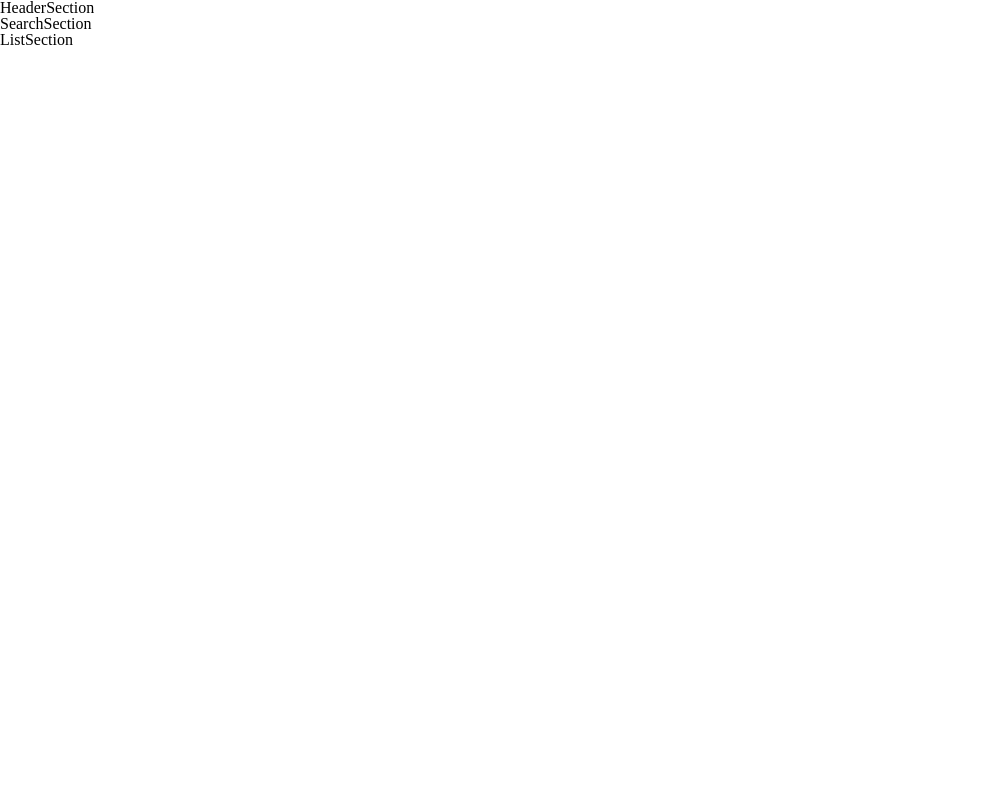
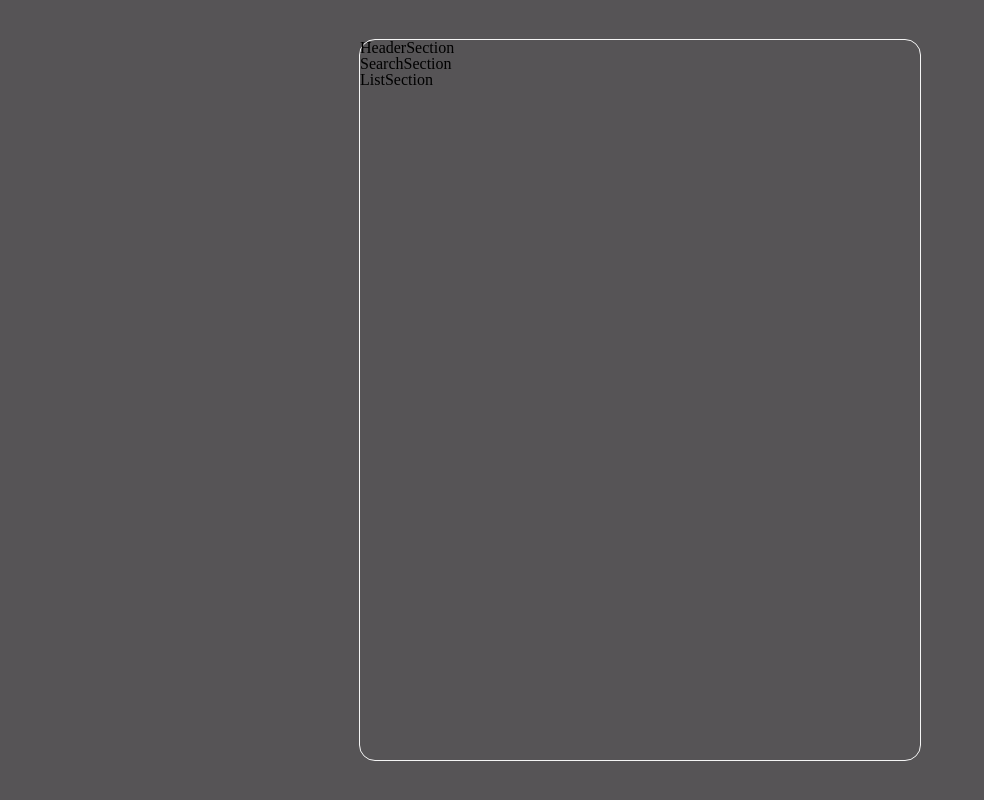
Before and after one commit to THE-SOPT-WEB/leeJooHaem, a React (Create React App) app in the folder week4/: page / in a window 1280 px wide. Shown: the whole page, without its empty margins (0-984 px from the left). Built offline with nearby package versions, Linux system fonts and the light colour scheme.

Commit message:
[feat] main container ui

```diff
--- a/week4/src/pages/Main.tsx
+++ b/week4/src/pages/Main.tsx
@@ -6,11 +6,31 @@ import styled from "styled-components";
 export default function Main() {
   return (
     <StMainContainer>
-      <HeaderSection />
-      <SearchSection />
-      <ListSection />
+      <StMainWrapper>
+        <HeaderSection />
+        <SearchSection />
+        <ListSection />
+      </StMainWrapper>
     </StMainContainer>
   );
 }
 
-const StMainContainer = styled.main``;
+const StMainContainer = styled.div`
+  width: 100vw;
+  min-height: 100vh;
+
+  display: flex;
+  justify-content: center;
+  align-items: center;
+
+  background-color: #565456;
+`;
+
+const StMainWrapper = styled.main`
+  width: 90vw;
+  max-width: 35rem;
+  min-height: 90vh;
+
+  border: 0.1rem solid #f5f5f5;
+  border-radius: 1rem;
+`;
```
